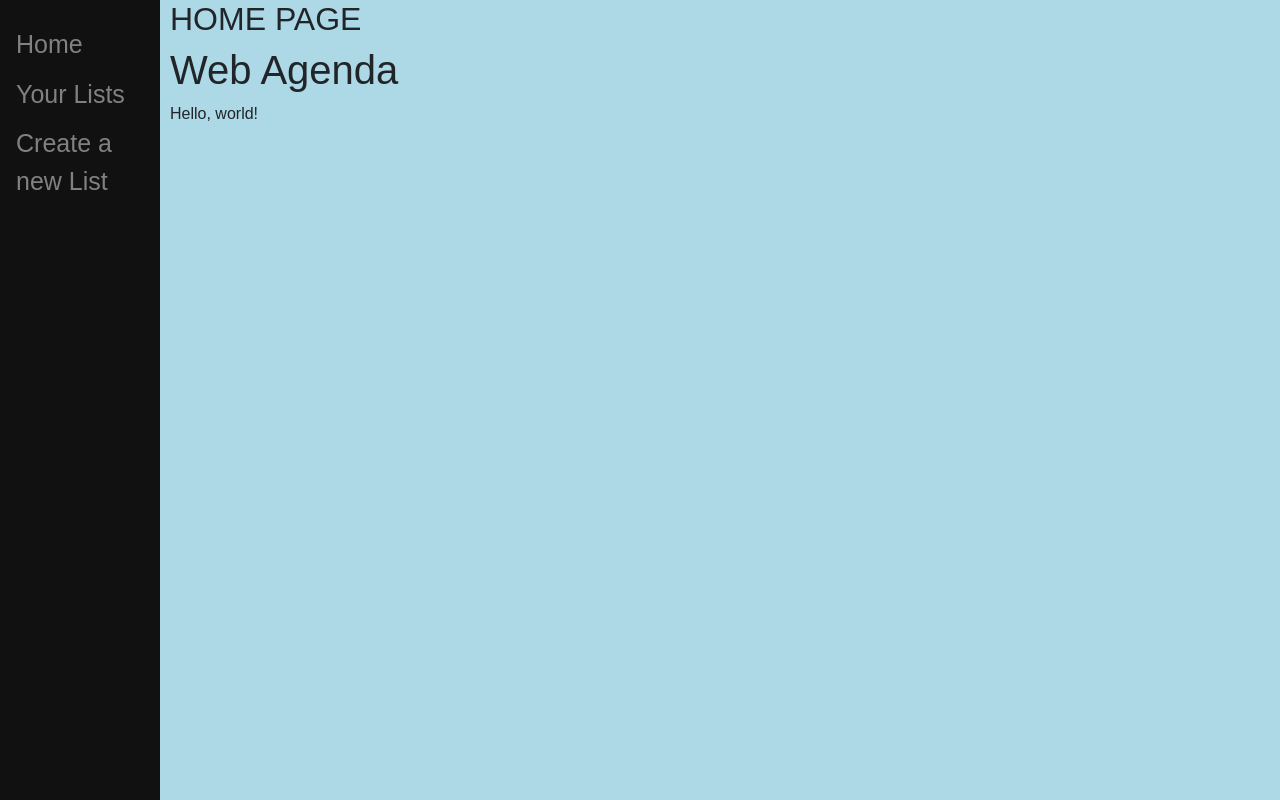
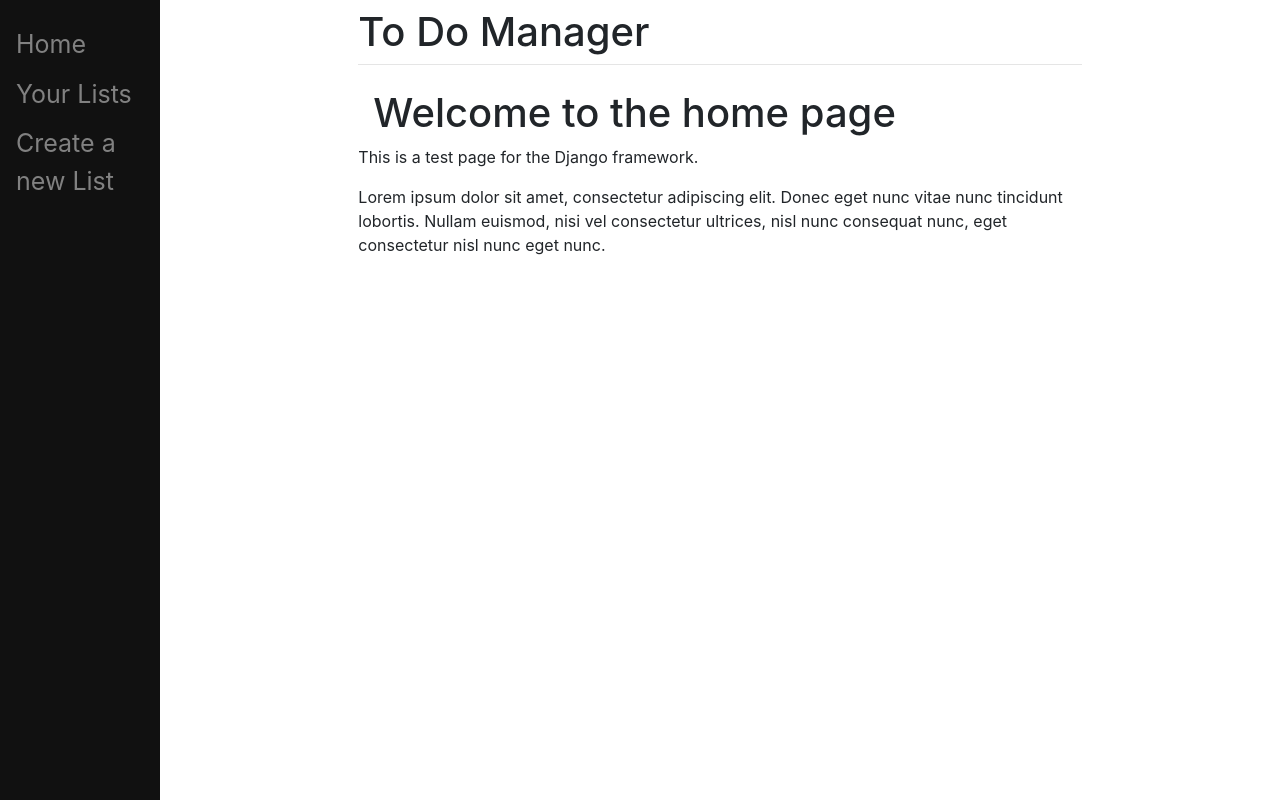
Before and after one commit to Vitor-labs/Django_Test, a Django app: page /home in a window 1280 px wide. Run offline with Django 4.2, Linux system fonts and the light colour scheme; some libraries are stand-ins or nearby versions.

Commit message:
MOD: front-end part, try to add css

```diff
--- a/Web_Agenda/Web_Agenda/settings.py
+++ b/Web_Agenda/Web_Agenda/settings.py
@@ -116,7 +116,7 @@ USE_TZ = True
 # Static files (CSS, JavaScript, Images)
 # https://docs.djangoproject.com/en/4.0/howto/static-files/
 
-STATIC_URL = 'static/'
+STATIC_URL = '/test_main/templates/test_main/css/style.css/'
 
 # Default primary key field type
 # https://docs.djangoproject.com/en/4.0/ref/settings/#default-auto-field
--- a/Web_Agenda/test_main/forms.py
+++ b/Web_Agenda/test_main/forms.py
@@ -26,7 +26,8 @@ class ItemForm(forms.Form):
 
     class Meta:
         model = Item
-        fields = ('item_text',)
+        fields = ('item_text',
+                  'check')
 
 
 class ToDoForm(forms.Form):
--- a/Web_Agenda/test_main/templates/test_main/base.html
+++ b/Web_Agenda/test_main/templates/test_main/base.html
@@ -18,15 +20,10 @@
         crossorigin="anonymous" />
 
     <!-- Custom styles for this template -->
-    <link href="/css/style.css" rel="stylesheet">
-
+    <link rel="stylesheet" href="{% static 'css/styles.css' %}">
 
     {% block head %}{% endblock %}
-    <!-- HTML5 shim and Respond.js IE8 support of HTML5 elements and media queries -->
-    <!--[if lt IE 9]>
-    <script src="https://oss.maxcdn.com/libs/html5shiv/3.7.0/html5shiv.js"></script>
-    <script src="https://oss.maxcdn.com/libs/respond.js/1.4.2/respond.min.js"></script>
-    <![endif]-->
+
     <style type="text/css">
         .sidenav {
             height: 100%;
@@ -67,7 +64,22 @@
     </div>
 
     <div id="content" , name="content" , class="main">
-        {% block content %}
-        {% endblock %}
+        <div class="row justify-content-center">
+            <div class="col-8">
+                <h1 class="mt-2">To Do Manager</h1>
+                <hr class="mt-0 mb-4">
+                {% block content %}
+                {% endblock %}
+            </div>
+        </div>
     </div>
+    <script src="https://code.jquery.com/jquery-3.3.1.slim.min.js"
+        integrity="sha384-q8i/X+965DzO0rT7abK41JStQIAqVgRVzpbzo5smXKp4YfRvH+8abtTE1Pi6jizo"
+        crossorigin="anonymous"></script>
+    <script src="https://cdnjs.cloudflare.com/ajax/libs/popper.js/1.14.7/umd/popper.min.js"
+        integrity="sha384-UO2eT0CpHqdSJQ6hJty5KVphtPhzWj9WO1clHTMGa3JDZwrnQq4sF86dIHNDz0W1"
+        crossorigin="anonymous"></script>
+    <script src="https://stackpath.bootstrapcdn.com/bootstrap/4.3.1/js/bootstrap.min.js"
+        integrity="sha384-JjSmVgyd0p3pXB1rRibZUAYoIIy6OrQ6VrjIEaFf/nJGzIxFDsf4x0xIM+B07jRM"
+        crossorigin="anonymous"></script>
 </body>
--- a/Web_Agenda/test_main/templates/test_main/create.html
+++ b/Web_Agenda/test_main/templates/test_main/create.html
@@ -5,7 +5,7 @@
 <h2> Create a new List </h2>
 
 <div class="container">
-    <form method="POST" action="/add_item">
+    <form method="POST" action="/add_item" class="form-group">
         {% csrf_token %}
         {{form.as_p}}
     </form>
--- a/Web_Agenda/test_main/templates/test_main/css/style.css
+++ b/Web_Agenda/test_main/templates/test_main/css/style.css
@@ -1,42 +1,13 @@
-body, html {
+body,
+html {
     margin: 0;
     font-family: sans-serif;
     background-color: lightblue;
 }
 
-.sidenav{
-    height: 100%;
-    width: 0;
-    position: fixed;
-    z-index: 1;
-    top: 0;
-    left: 0;
-    background-color: #111;
-    overflow-x: hidden;
-    transition: 0.5s;
-    padding-top: 60px;
-}
-
 .content {
     margin: 0 auto;
     width: 400px;
-}
-
-.sidenav a {
-    padding:6px 8px 6px 16px;
-    text-decoration: none;
-    font-size:25px;
-    color: #818181;
-    display:block;
-}
-
-.sidenav a:hover{
-    color:#f1f1f1;
-}
-
-.main{
-    margin-left:160px;
-    padding: 0px 10px;
 }
 
 .form {
--- a/Web_Agenda/test_main/templates/test_main/home.html
+++ b/Web_Agenda/test_main/templates/test_main/home.html
@@ -2,14 +2,28 @@
 
 {% block title %} Home page {% endblock %}
 
+{% block head %}
+<style></style>
+{% endblock %}
+
 {% block content %}
 
-<h2> HOME PAGE </h2>
-<div class="row">
-    <div class="col-md-12">
-        <h1>Web Agenda</h1>
+<div class="container">
+    <div class="row">
+        <div class="col-md-12">
+            <h1>Welcome to the home page</h1>
+        </div>
+        <div>
+            <p> {{message}} </p>
+            <p>
+                Lorem ipsum dolor sit amet, consectetur adipiscing elit.
+                Donec eget nunc vitae nunc tincidunt lobortis.
+                Nullam euismod, nisi vel consectetur ultrices,
+                nisl nunc consequat nunc, eget consectetur nisl
+                nunc eget nunc.
+            </p>
+        </div>
     </div>
 </div>
 
-<p> {{message}} </p>
 {% endblock %}
--- a/Web_Agenda/test_main/templates/test_main/lists.html
+++ b/Web_Agenda/test_main/templates/test_main/lists.html
@@ -22,7 +22,8 @@
                 {% endfor %}
             </div>
         </ul>
-        <button type="submit" name="delete List" value="{{list.id}}">Delete List</button>
+        <button type="submit" name="delete List" value="{{list.id}}" onclick="">Delete
+            List</button>
         <button type="submit" name="Edit items" value="{{list.id}}">Edit List</button>
     </form>
     <br>
--- a/Web_Agenda/test_main/urls.py
+++ b/Web_Agenda/test_main/urls.py
@@ -3,7 +3,6 @@ from django.urls import path
 from . import views
 
 urlpatterns = [
-    path('', views.index, name='index'),
     path('home', views.home, name='home'),
     path('items', views.view_itens, name='view_itens'),
     path('add_item', views.add_item, name='add_item'),
--- a/Web_Agenda/test_main/views.py
+++ b/Web_Agenda/test_main/views.py
@@ -6,16 +6,13 @@ from .models import ToDoList, Item
 
 # Create your views here.
 
-
-def index(request):
-    return HttpResponse(
-        "<h1> Hello, world. You're at the main index. </h1>" +
-        "<h2> This is a test project for learning more aboult Django. </h2>"
-    )
+MSG = """
+This is a test page for the Django framework.
+"""
 
 
 def home(request):
-    return render(request, 'test_main/home.html', {"message": "Hello, world!"})
+    return render(request, 'test_main/home.html', {"message": MSG})
 
 
 def view_itens(request):
```
Also changed, not shown: other parts of Web_Agenda/test_main/templates/test_main/base.html (+2 -0 lines).
